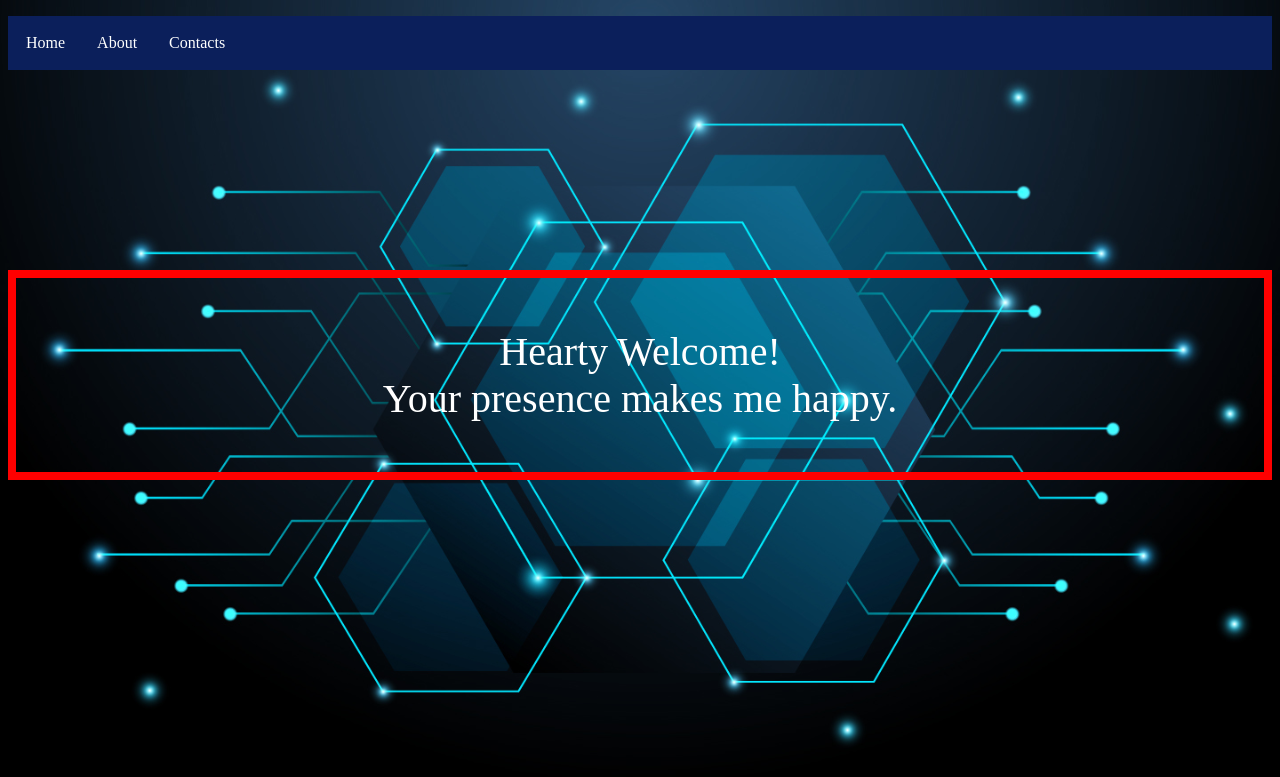
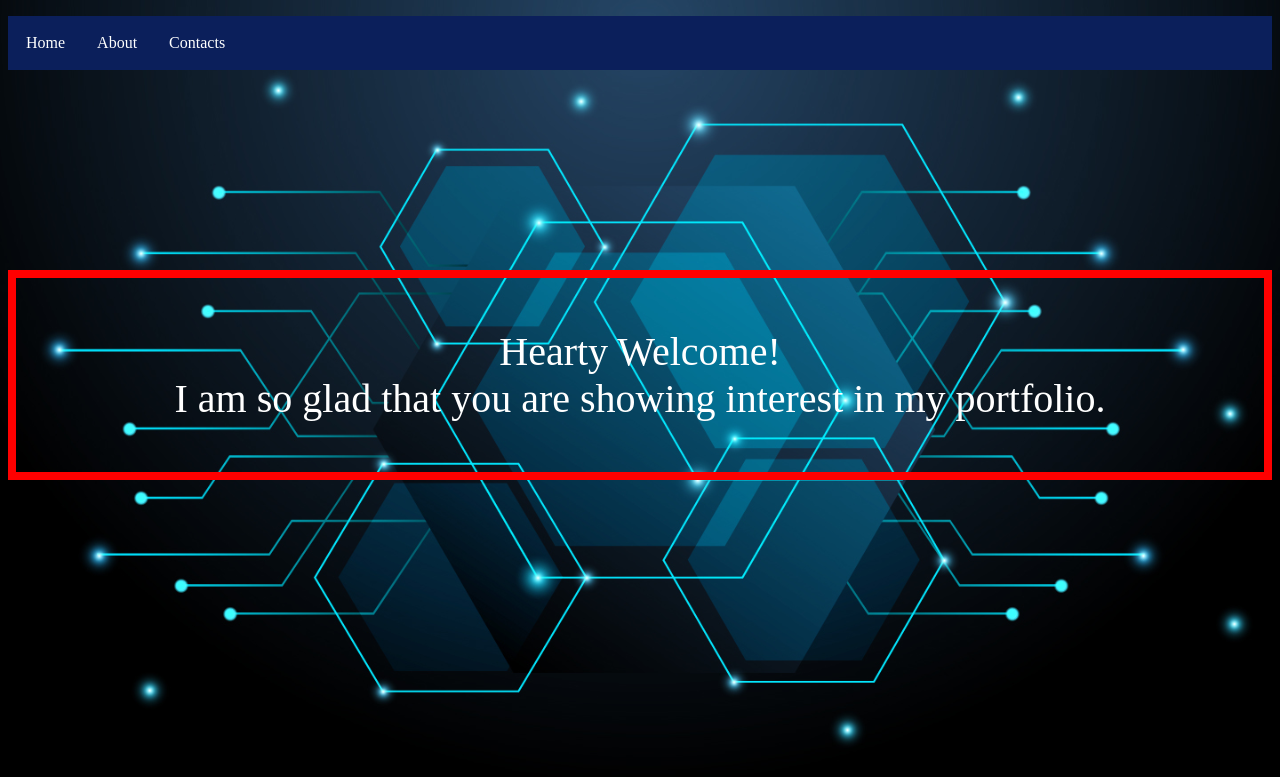
Before and after one commit to TusharS2202/portfolio.github.io, a plain HTML site: page index.htm in a window 1280 px wide. Shown: the top 777 px of the page. Drawn offline with Linux system fonts and the light colour scheme.

Commit message:
text changes

```diff
--- a/index.htm
+++ b/index.htm
@@ -16,7 +16,7 @@
   </ul>
 </nav>
 <div id="home" class="c1" style="margin-top:200px;">
-  <p>Hearty Welcome!<br>Your presence makes me happy.</p>
+  <p>Hearty Welcome!<br>I am so glad that you are showing interest in my portfolio.</p>
 </div>
 <div class="c1" id="about">
   <P>Hello, My name is Tushar Saini and I am an undergraduate student at IIT JODHPUR. Currently I am a fresher. I am pursuing B.Tech in Electrical Engineering. </p>
```
